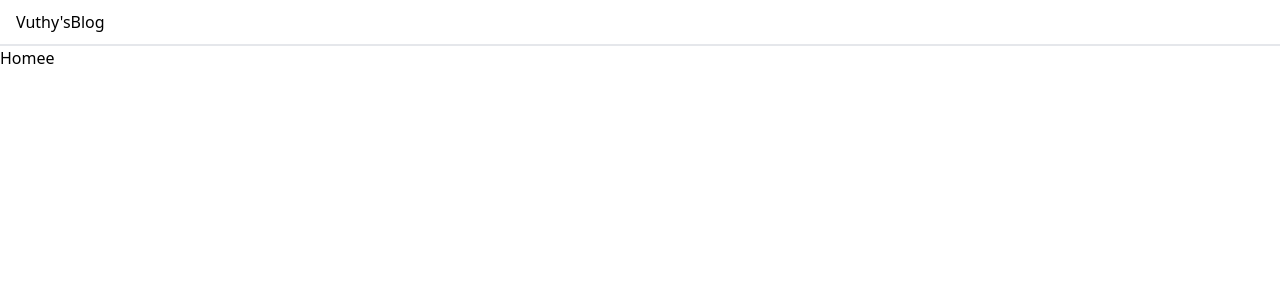
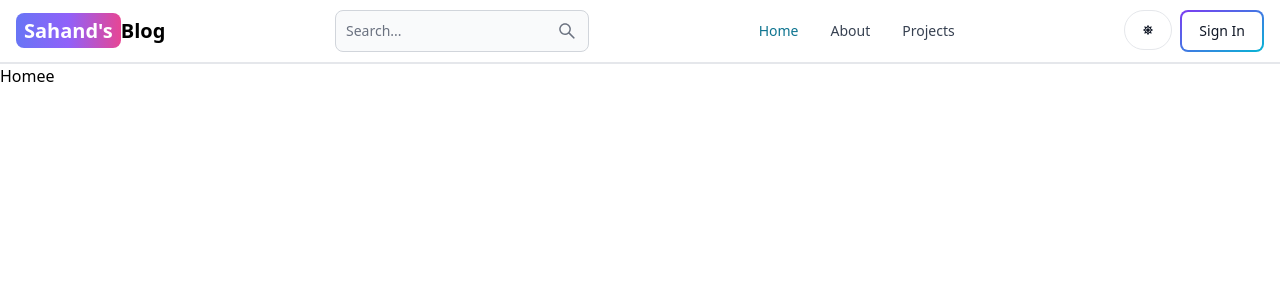
Before and after one commit to Leap-Chanvuthy/mern-blog-with-oauth, a React (Vite) app in the folder frontend/: page / in a window 1280 px wide. Shown: the top 300 px of the page. Built offline with nearby package versions, Linux system fonts and the light colour scheme.

Commit message:
finish: create header layout

```diff
--- a/frontend/package.json
+++ b/frontend/package.json
@@ -13,6 +13,7 @@
     "flowbite-react": "^0.7.2",
     "react": "^18.2.0",
     "react-dom": "^18.2.0",
+    "react-icons": "^5.0.1",
     "react-router-dom": "^6.21.3"
   },
   "devDependencies": {
--- a/frontend/src/App.jsx
+++ b/frontend/src/App.jsx
@@ -4,7 +4,7 @@
 import SignIn from './pages/SignIn';
 import SignUp from './pages/SignUp';
 import About from './pages/About';
-import Header from './components/header';
+import Header from './components/Header';
 
 
 import { BrowserRouter , Routes , Route } from 'react-router-dom';
--- a/frontend/src/components/header.jsx
+++ b/frontend/src/components/header.jsx
@@ -1,15 +1,72 @@
-import { Navbar } from "flowbite-react";
-import { Link } from "react-router-dom";
+import { Avatar, Button, Dropdown, Navbar, TextInput } from "flowbite-react";
+import { Link, useNavigate, useLocation } from "react-router-dom";
+import { AiOutlineSearch } from "react-icons/ai";
+import { FaMoon, FaSun } from "react-icons/fa";
 
 const Header = () => {
+  const path = useLocation().pathname;
+
   return (
     <Navbar className="border-b-2">
-            <Link to='/' className="self-center whitespace-nowrap">
-                <span>Vuthy's</span>
+      <Link
+        to="/"
+        className="self-center whitespace-nowrap text-sm sm:text-xl font-semibold dark:text-white"
+      >
+        <span className="px-2 py-1 bg-gradient-to-r from-indigo-500 via-purple-500 to-pink-500 rounded-lg text-white">
+          Sahand's
+        </span>
         Blog
       </Link>
+      <form>
+        <TextInput
+          type="text"
+          placeholder="Search..."
+          rightIcon={AiOutlineSearch}
+          className="hidden lg:inline"
+        />
+      </form>
+      <Button className="w-12 h-10 lg:hidden" color="gray" pill>
+        <AiOutlineSearch />
+      </Button>
+      <div className="flex gap-2 md:order-2">
+        <Button className="w-12 h-10 hidden sm:inline" color="gray" pill>
+          <FaSun />
+        </Button>
+        {/* <Dropdown
+          arrowIcon={false}
+          inline
+          label={<Avatar alt="user" img="https://example.com" rounded />}
+        >
+          <Dropdown.Header>
+            <span className="block text-sm">@currentUser.username</span>
+            <span className="block text-sm font-medium truncate">name</span>
+          </Dropdown.Header>
+          <Link to={"/dashboard?tab=profile"}>
+            <Dropdown.Item>Profile</Dropdown.Item>
+          </Link>
+          <Dropdown.Divider />
+          <Dropdown.Item>Sign out</Dropdown.Item>
+        </Dropdown> */}
+        <Link to="/sign-in">
+          <Button gradientDuoTone="purpleToBlue" outline>
+            Sign In
+          </Button>
+        </Link>
+        <Navbar.Toggle />
+      </div>
+      <Navbar.Collapse>
+        <Navbar.Link active={path === "/"} as={"div"}>
+          <Link to="/">Home</Link>
+        </Navbar.Link>
+        <Navbar.Link active={path === "/about"} as={"div"}>
+          <Link to="/about">About</Link>
+        </Navbar.Link>
+        <Navbar.Link active={path === "/projects"} as={"div"}>
+          <Link to="/projects">Projects</Link>
+        </Navbar.Link>
+      </Navbar.Collapse>
     </Navbar>
   );
-}
+};
 
 export default Header;
```
Also changed, not shown: 1 other file (tests, documents, lock files or other folders). Lines whose indentation alone changed are shown as unchanged.
